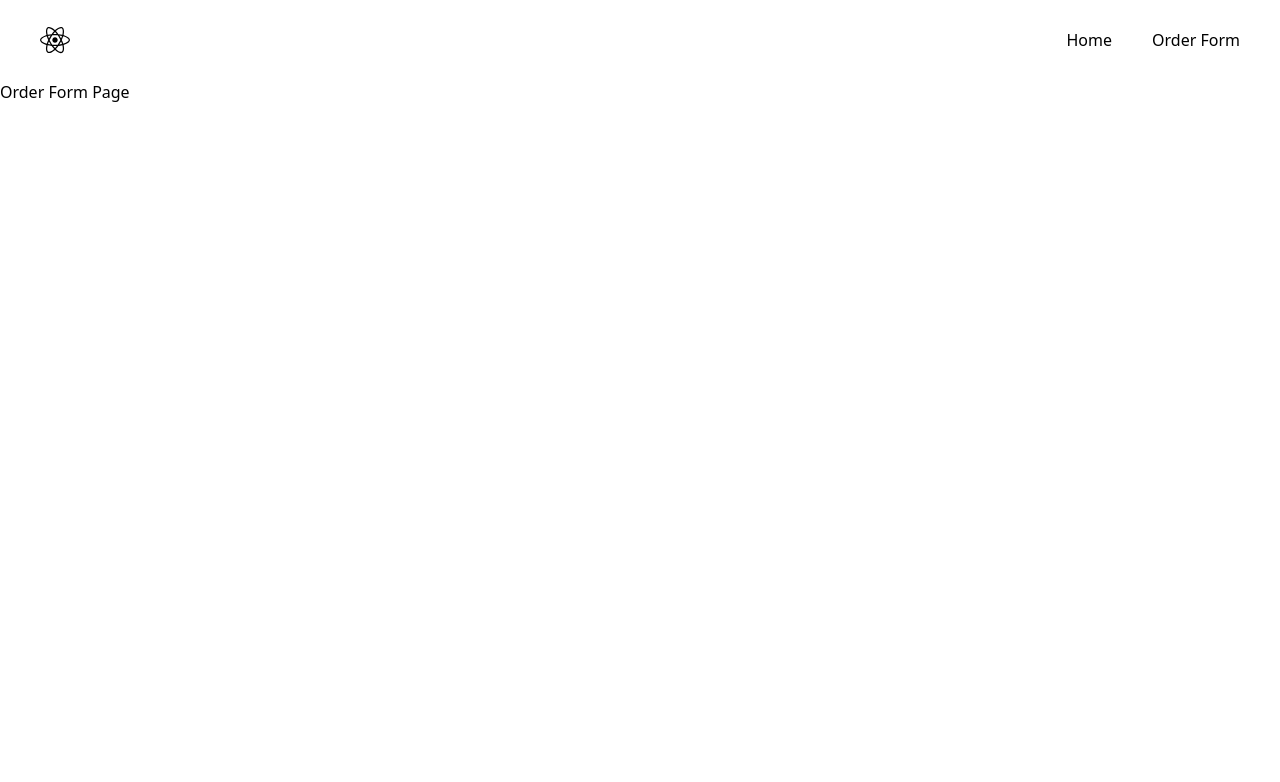
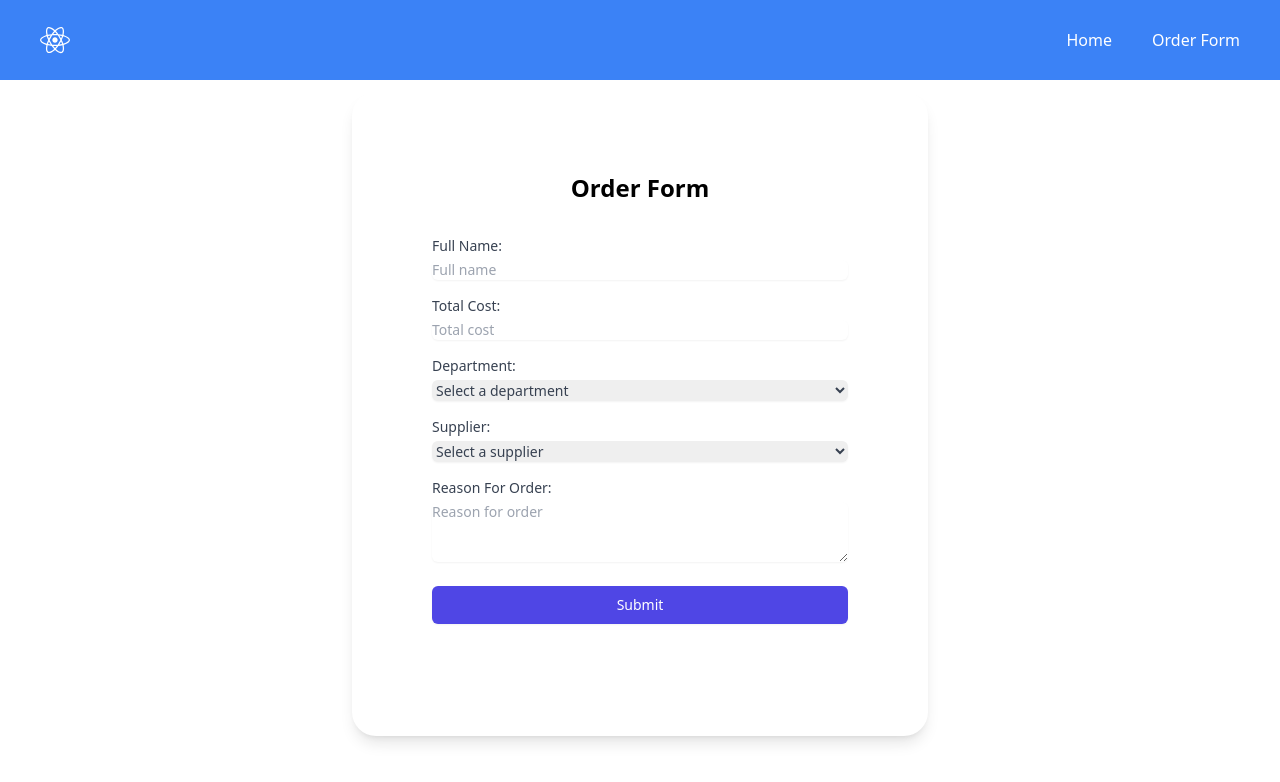
Before and after one commit to pongpatapee/order-tracker, a React (Vite) app in the folder order-tracker-frontend/: page /order-form in a window 1280 px wide. Shown: the top 782 px of the page. Built offline with nearby package versions, Linux system fonts and the light colour scheme.

Commit message:
feat: order form

```diff
--- a/order-tracker-frontend/package.json
+++ b/order-tracker-frontend/package.json
@@ -10,8 +10,10 @@
     "preview": "vite preview"
   },
   "dependencies": {
+    "mui": "^0.0.1",
     "react": "^18.3.1",
     "react-dom": "^18.3.1",
+    "react-hook-form": "^7.54.2",
     "react-icons": "^5.4.0",
     "react-router-dom": "^7.1.3"
   },
--- a/order-tracker-frontend/src/components/Navbar.jsx
+++ b/order-tracker-frontend/src/components/Navbar.jsx
@@ -3,7 +3,7 @@ import { FaReact } from "react-icons/fa";
 
 const Navbar = () => {
   return (
-    <nav className="w-full h-16 flex justify-between items-center p-10">
+    <nav className="w-full h-16 flex justify-between items-center p-10 bg-blue-500 text-white">
       <div>
         <Link to="/">
           <FaReact size={30} />
--- a/order-tracker-frontend/src/components/OrderForm.jsx
+++ b/order-tracker-frontend/src/components/OrderForm.jsx
@@ -0,0 +1,135 @@
+import { useForm } from "react-hook-form";
+
+const OrderForm = () => {
+  const { register, handleSubmit } = useForm();
+
+  const suppliers = [
+    { value: "supplierA", label: "Supplier A" },
+    { value: "supplierB", label: "Supplier B" },
+    { value: "supplierC", label: "Supplier C" },
+  ];
+
+  const departments = [
+    { value: "sales", label: "Sales" },
+    { value: "marketing", label: "Marketing" },
+    { value: "engineering", label: "Engineering" },
+  ];
+
+  return (
+    <div className="relative py-3 sm:max-w-xl sm:mx-auto">
+      <div className="relative px-4 py-10 bg-white shadow-lg sm:rounded-3xl sm:p-20">
+        <div className="max-w-md mx-auto">
+          <div>
+            <h1 className="text-2xl font-semibold text-center">Order Form</h1>
+          </div>
+          <div className="divide-y divide-gray-200">
+            <div className="py-8 text-base leading-6 space-y-4 text-gray-700 sm:text-lg sm:leading-7">
+              <form onSubmit={handleSubmit((data) => console.log(data))}>
+                <div className="mb-4">
+                  <label
+                    htmlFor="fullname"
+                    className="block text-sm font-medium text-gray-700"
+                  >
+                    Full Name:
+                  </label>
+                  <input
+                    type="text"
+                    id="fullname"
+                    placeholder="Full name"
+                    {...register("fullname")}
+                    className="mt-1 focus:ring-indigo-500 focus:border-indigo-500 block w-full shadow-sm sm:text-sm border-gray-300 rounded-md"
+                  />
+                </div>
+
+                <div className="mb-4">
+                  <label
+                    htmlFor="total_cost"
+                    className="block text-sm font-medium text-gray-700"
+                  >
+                    Total Cost:
+                  </label>
+                  <input
+                    type="number"
+                    id="total_cost"
+                    placeholder="Total cost"
+                    {...register("total_cost")}
+                    className="mt-1 focus:ring-indigo-500 focus:border-indigo-500 block w-full shadow-sm sm:text-sm border-gray-300 rounded-md"
+                  />
+                </div>
+
+                <div className="mb-4">
+                  <label
+                    htmlFor="department"
+                    className="block text-sm font-medium text-gray-700"
+                  >
+                    Department:
+                  </label>
+                  <select
+                    id="department"
+                    {...register("department")}
+                    className="mt-1 focus:ring-indigo-500 focus:border-indigo-500 block w-full shadow-sm sm:text-sm border-gray-300 rounded-md"
+                  >
+                    <option value="">Select a department</option>
+                    {departments.map((department) => (
+                      <option key={department.value} value={department.value}>
+                        {department.label}
+                      </option>
+                    ))}
+                  </select>
+                </div>
+
+                <div className="mb-4">
+                  <label
+                    htmlFor="supplier"
+                    className="block text-sm font-medium text-gray-700"
+                  >
+                    Supplier:
+                  </label>
+                  <select
+                    id="supplier"
+                    {...register("supplier")}
+                    className="mt-1 focus:ring-indigo-500 focus:border-indigo-500 block w-full shadow-sm sm:text-sm border-gray-300 rounded-md"
+                  >
+                    <option value="">Select a supplier</option>
+                    {suppliers.map((supplier) => (
+                      <option key={supplier.value} value={supplier.value}>
+                        {supplier.label}
+                      </option>
+                    ))}
+                  </select>
+                </div>
+
+                <div className="mb-4">
+                  <label
+                    htmlFor="reason_for_order"
+                    className="block text-sm font-medium text-gray-700"
+                  >
+                    Reason For Order:
+                  </label>
+                  <textarea
+                    id="reason_for_order"
+                    placeholder="Reason for order"
+                    {...register("reason_for_order")}
+                    className="mt-1 focus:ring-indigo-500 focus:border-indigo-500 block w-full shadow-sm sm:text-sm border-gray-300 rounded-md"
+                    rows={3}
+                  />
+                </div>
+
+                <div className="mt-6">
+                  <button
+                    type="submit"
+                    className="w-full flex justify-center py-2 px-4 border border-transparent rounded-md shadow-sm text-sm font-medium text-white bg-indigo-600 hover:bg-indigo-700 focus:outline-none focus:ring-2 focus:ring-offset-2 focus:ring-indigo-500"
+                  >
+                    Submit
+                  </button>
+                </div>
+              </form>
+            </div>
+          </div>
+        </div>
+      </div>
+    </div>
+  );
+};
+
+export default OrderForm;
--- a/order-tracker-frontend/src/pages/OrderFormPage.jsx
+++ b/order-tracker-frontend/src/pages/OrderFormPage.jsx
@@ -1,7 +1,9 @@
+import OrderForm from "../components/OrderForm";
+
 const OrderFormPage = () => {
   return (
     <div>
-      <h1>Order Form Page</h1>
+      <OrderForm />
     </div>
   );
 };
```
Also changed, not shown: 1 other file (tests, documents, lock files or other folders).
